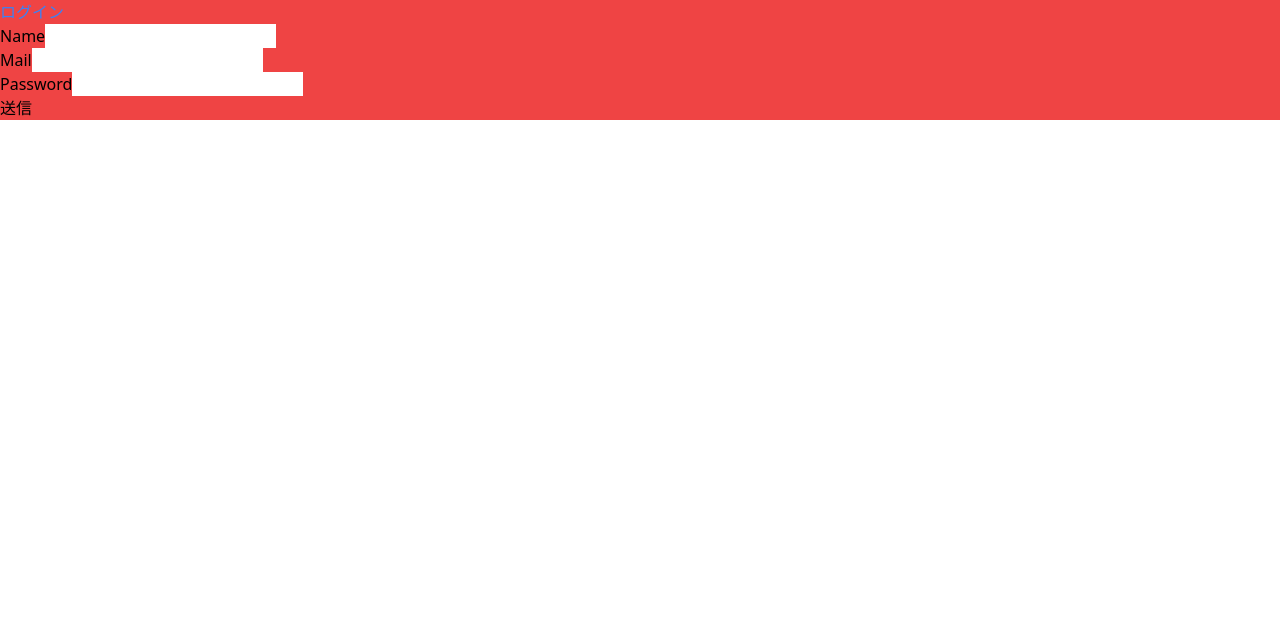
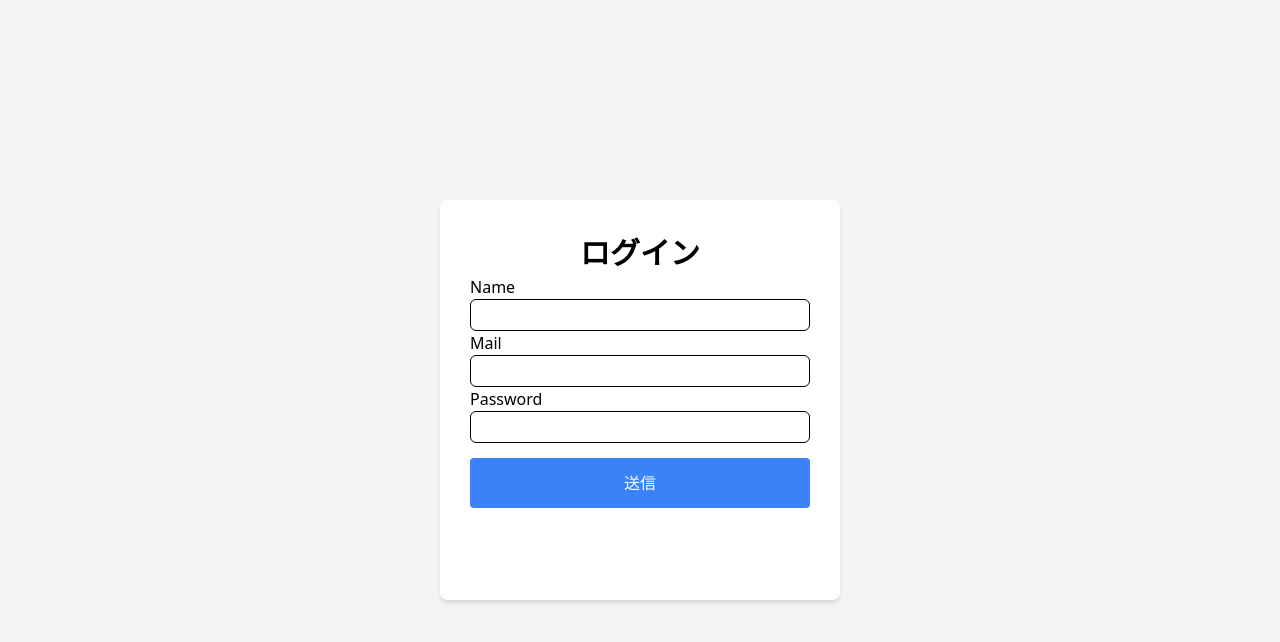
Before and after one commit to nakashimashin/PokemonTypingFront, a React (Vite) app: page / in a window 1280 px wide. Shown: the top 642 px of the page. Built offline with nearby package versions, Linux system fonts and the light colour scheme.

Commit message:
ログイン画面のスタイリング

```diff
--- a/src/pages/Auth.tsx
+++ b/src/pages/Auth.tsx
@@ -27,21 +27,50 @@ export const Auth = () => {
   };
 
   return (
-    <div className="bg-red-500">
-      <div className="form-container">
-        <h1 className="text-blue-500">ログイン</h1>
+    <div className="bg-gray-100 flex justify-center items-center h-screen">
+      <div className="bg-white p-[30px] rounded-lg shadow-md w-full max-w-[400px] h-1/2 max-h-[400px]">
+        <h1 className="text-[30px] text-center font-bold">ログイン</h1>
         <form onSubmit={handleSubmit(onSubmit)}>
-          <label htmlFor="name">Name</label>
-          <input id="name" type="text" {...register("name")} />
-          <p>{errors.name?.message as React.ReactNode}</p>
-          <label htmlFor="mail">Mail</label>
-          <input id="email" type="email" {...register("email")} />
-          <p>{errors.email?.message as React.ReactNode}</p>
-          <label htmlFor="password">Password</label>
-          <input id="password" type="password" {...register("password")} />
-          <p>{errors.password?.message as React.ReactNode}</p>
-
-          <button className="login-button" type="submit">
+          <div className="flex flex-col">
+            <label htmlFor="name">Name</label>
+            <input
+              id="name"
+              type="text"
+              {...register("name")}
+              className="w-full border border-black rounded-md p-[3px]"
+            />
+            <p className="text-red-500">
+              {errors.name?.message as React.ReactNode}
+            </p>
+          </div>
+          <div className="flex flex-col">
+            <label htmlFor="mail">Mail</label>
+            <input
+              id="email"
+              type="email"
+              {...register("email")}
+              className="w-full border border-black rounded-md p-[3px]"
+            />
+            <p className="text-red-500">
+              {errors.email?.message as React.ReactNode}
+            </p>
+          </div>
+          <div className="flex flex-col">
+            <label htmlFor="password">Password</label>
+            <input
+              id="password"
+              type="password"
+              {...register("password")}
+              className="w-full border border-black rounded-md p-[3px]"
+            />
+            <p className="text-red-500">
+              {errors.password?.message as React.ReactNode}
+            </p>
+          </div>
+          <button
+            className="w-full h-[50px] bg-blue-500 hover:bg-blue-300 text-[16px] rounded text-white mt-[15px]"
+            type="submit"
+          >
             送信
           </button>
         </form>
--- a/src/pages/Home.tsx
+++ b/src/pages/Home.tsx
@@ -1,5 +1,4 @@
 import { Button } from "../components/Button";
-import "./Home.css";
 
 export const Home = () => {
   return (
```
Also changed, not shown: src/pages/Auth.css (deleted, +0 -67 lines), src/pages/Game.css (deleted, +0 -7 lines), src/pages/Home.css (deleted, +0 -15 lines).
